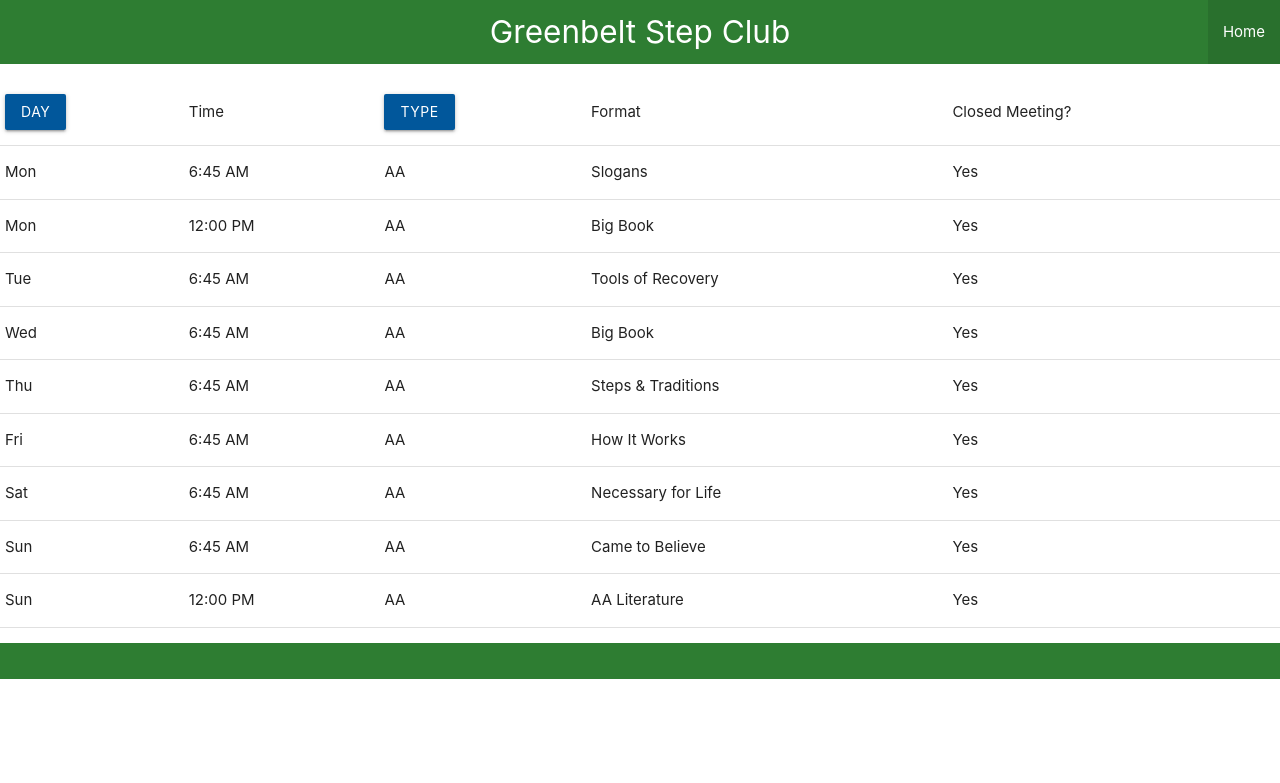
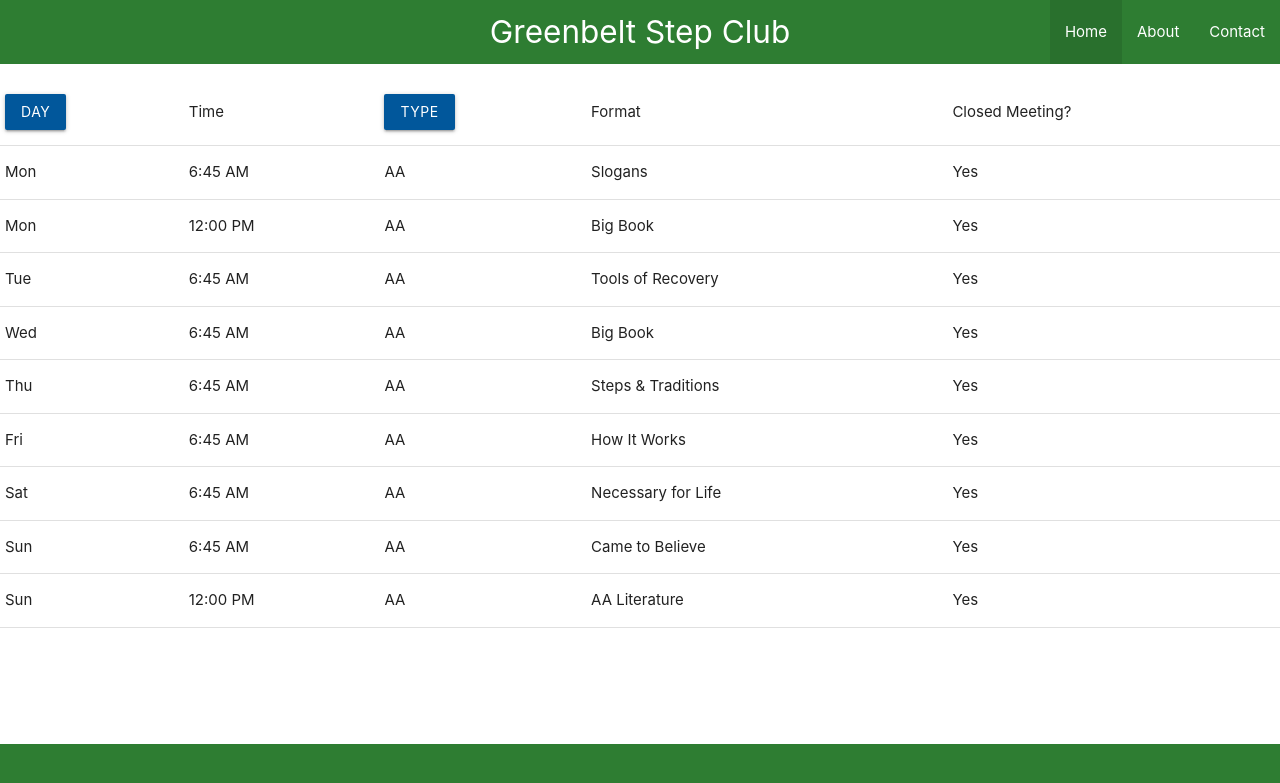
Before and after one commit to gbstepclub/gbstepclub.github.io, a plain HTML site: page index.html in a window 1280 px wide. Drawn offline with nearby package versions, Linux system fonts and the light colour scheme.

Commit message:
sticky footer and comments

```diff
--- a/css/custom.css
+++ b/css/custom.css
@@ -31,6 +31,16 @@
    END FLEXBOX
    */
 
+   body {
+    display: flex;
+    min-height: 100vh;
+    flex-direction: column;
+  }
+
+  main {
+    flex: 1 0 auto;
+  }
+
 @media only screen and (max-width: 540px) {
     table {
         font-size:4vw !important;
--- a/index.html
+++ b/index.html
@@ -3,7 +3,7 @@
   <head>
     <meta charset="utf-8">
     <meta http-equiv="x-ua-compatible" content="ie=edge">
-    <title>Greenbelt Step Club</title>
+    <title>Greenbelt Step Club, Inc</title>
     <meta name="description" content="">
      <!-- Tell browser that the website is optimized for the phone -->
     <meta name="viewport" content="width=device-width, initial-scale=1">
@@ -20,7 +20,9 @@
         <div class="nav-wrapper green darken-3">
             <a href="#" class="brand-logo center" id="navbar-title">Greenbelt Step Club</a>
             <ul id="nav-mobile" class="right hide-on-med-and-down">
-            <li class="active"><a href="index.html">Home</a></li>
+              <li class="active"><a href="index.html">Home</a></li>
+              <li class=""><a href="index.html">About</a></li>
+              <li class=""><a href="index.html">Contact</a></li>
           </ul>
             <!-- this makes the navbar slide out for the phone -->
           <a href="#" data-target="slide-out" class="sidenav-trigger button-collapse right"><i class="material-icons black-text">menu</i></a>
@@ -30,6 +32,8 @@
        <!-- this will appear on the phone navbar -->
       <ul id="slide-out" class="sidenav">
         <li class="active"><a href="index.html">Home</a></li>
+        <li class=""><a href="index.html">About</a></li>
+        <li class=""><a href="index.html">Contact</a></li>
       </ul>
 
       <main class="white">
@@ -82,7 +86,9 @@
             </div>
             <div class="col l4 offset-l2 s12">
               <ul>
-                <li><a class="grey-text text-lighten-3" href="#!"></a></li>
+                <li><a href="index.html" class="white-text"></a></li>
+                <li><a href="index.html" class="white-text"></a></li>
+                <li><a href="index.html" class="white-text"></a></li>
               </ul>
             </div>
           </div>
@@ -112,34 +118,39 @@ class Meeting {
     }
 }
 
+// warning: the fellow ship type (AA, NA, ect) must be the same here as it is in the dropdown bar in the table header. the javascript is doing string comparisons.
+// be sure to use a variable rather than re-typing "AA" or the like when initializing Day classes. That way if something is wrong you only have to check two places.
+let FELLOWSHIP_AA = "AA";
+let FELLOWSHIP_NA = "NA";
+
 let monday = new Day("Monday", [
-    new Meeting("6:45 AM", "AA", "Slogans", "Yes"),
-    new Meeting("12:00 PM", "AA", "Big Book", "Yes"),
+    new Meeting("6:45 AM", FELLOWSHIP_AA, "Slogans", "Yes"),
+    new Meeting("12:00 PM", FELLOWSHIP_AA, "Big Book", "Yes"),
 ]);
 
 let tuesday = new Day("Tuesday", [
-  new Meeting("6:45 AM", "AA", "Tools of Recovery", "Yes"),
+  new Meeting("6:45 AM", FELLOWSHIP_AA, "Tools of Recovery", "Yes"),
 ]);
 
 let wednesday = new Day("Wednesday", [
-  new Meeting("6:45 AM", "AA", "Big Book", "Yes"),
+  new Meeting("6:45 AM", FELLOWSHIP_AA, "Big Book", "Yes"),
 ]);
 
 let thursday = new Day("Thursday", [
-  new Meeting("6:45 AM", "AA", "Steps & Traditions", "Yes"),
+  new Meeting("6:45 AM", FELLOWSHIP_AA, "Steps & Traditions", "Yes"),
 ]);
 
 let friday = new Day("Friday", [
-  new Meeting("6:45 AM", "AA", "How It Works", "Yes"),
+  new Meeting("6:45 AM", FELLOWSHIP_AA, "How It Works", "Yes"),
 ]);
 
 let saturday = new Day("Saturday", [
-  new Meeting("6:45 AM", "AA", "Necessary for Life", "Yes"),
+  new Meeting("6:45 AM", FELLOWSHIP_AA, "Necessary for Life", "Yes"),
 ]);
 
 let sunday = new Day("Sunday", [
-  new Meeting("6:45 AM", "AA", "Came to Believe", "Yes"),
-  new Meeting("12:00 PM", "AA", "AA Literature", "Yes"),
+  new Meeting("6:45 AM", FELLOWSHIP_AA, "Came to Believe", "Yes"),
+  new Meeting("12:00 PM", FELLOWSHIP_AA, "AA Literature", "Yes"),
 ]);
 
 function createRowsForDay(day) {
@@ -165,6 +176,8 @@ $(document).ready(function(){
   //      https://materializecss.com/dropdown.html
   M.AutoInit();
 
+  // the point of this is to use the "active" class to determine what needs to be displayed. the table header has two dropdowns. when a dropdown item is selected,
+  // it is marked as active, and the text in that dropdown is compared to  the table rows. if a table row has a matching class, it gets displayed.
   $("ul.dropdown-content li").on("click",function() {
     let parent = $(this).parent();
     let children = parent.children();
@@ -173,7 +186,6 @@ $(document).ready(function(){
     });
 
     $(this).toggleClass("active");
-
 
     let day = $("#dd_day");
     let fellowship = $("#dd_fellowship");
@@ -199,7 +211,6 @@ $(document).ready(function(){
     });
 
     $.each(table, (idx, elem) => {
-      console.log($(elem).text());
       if (activeDay != "All" && !$(elem).hasClass(activeDay)) {
         $(elem).hide();
       }
```
